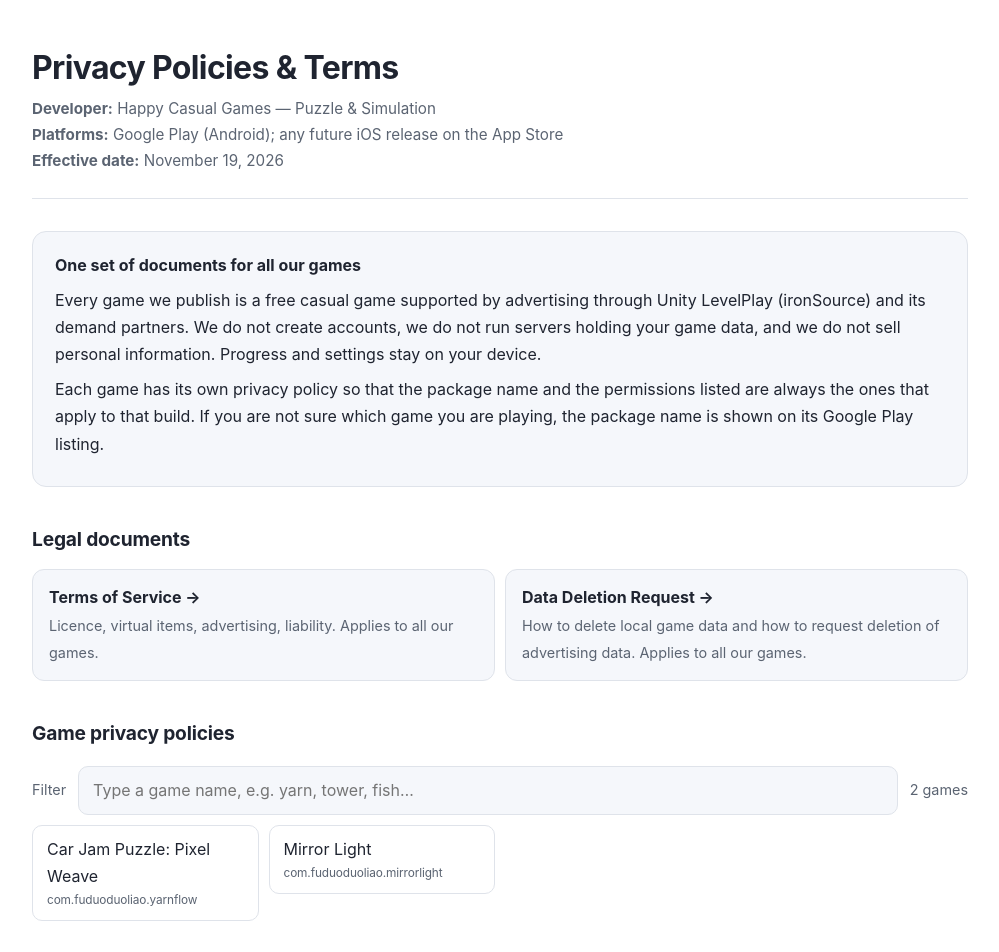
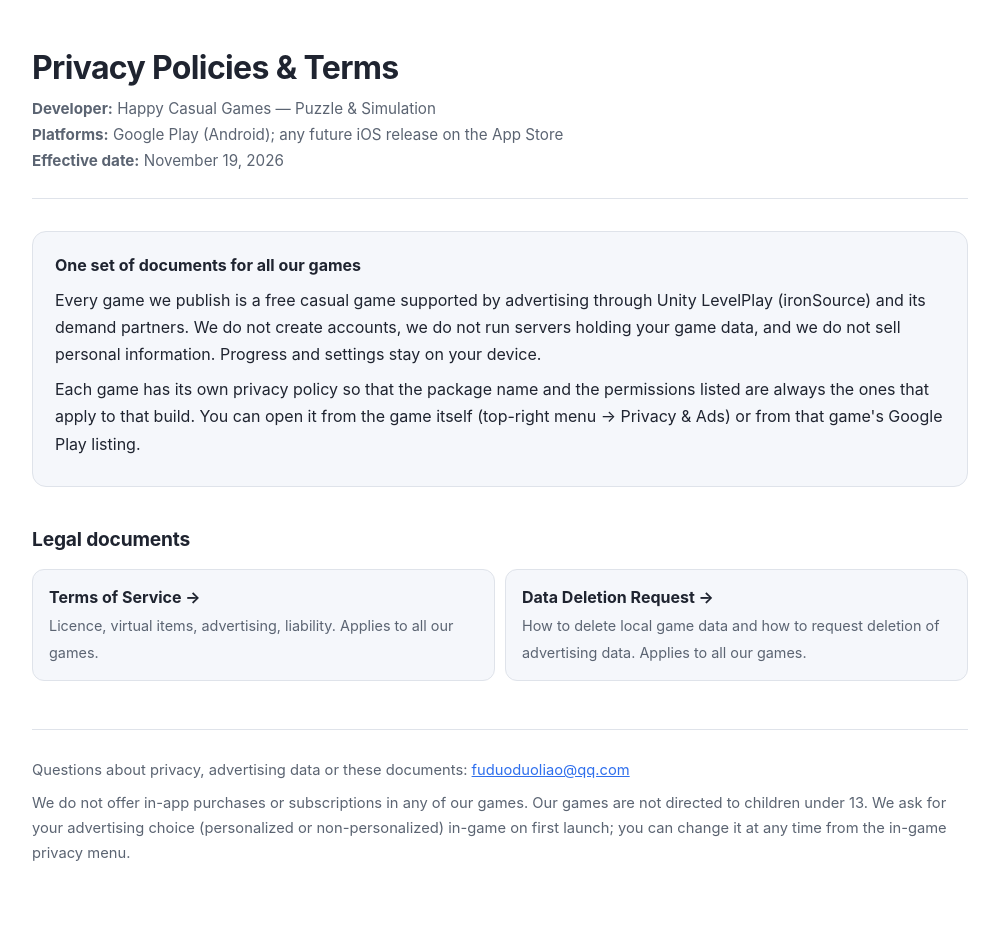
Before and after one commit to fuduoduoliao/gameprivacypolicies, a plain HTML site: page index.html in a window 1280 px wide. Shown: the top 952 px of the page, without its empty margins (140-1139 px from the left). Drawn offline with Linux system fonts and the light colour scheme.

Commit message:
Add files via upload

```diff
--- a/index.html
+++ b/index.html
@@ -24,16 +24,6 @@
   .doc:hover, .doc:focus-visible { border-color:var(--accent); transform:translateY(-1px); }
   .doc b { display:block; font-size:1rem; }
   .doc span { color:var(--muted); font-size:.9rem; }
-  .tools { display:flex; gap:12px; align-items:center; flex-wrap:wrap; margin:16px 0 6px; }
-  input[type="search"] { flex:1 1 260px; min-width:0; font:inherit; color:inherit; background:var(--soft); border:1px solid var(--line); border-radius:10px; padding:10px 14px; }
-  input[type="search"]:focus { outline:none; border-color:var(--accent); }
-  .count { color:var(--muted); font-size:.9rem; white-space:nowrap; }
-  ul.games { list-style:none; padding:0; margin:10px 0 0; display:grid; gap:10px; grid-template-columns:repeat(auto-fill,minmax(220px,1fr)); }
-  ul.games li { margin:0; }
-  ul.games a { display:block; text-decoration:none; color:inherit; border:1px solid var(--line); border-radius:10px; padding:10px 14px; }
-  ul.games a:hover, ul.games a:focus-visible { border-color:var(--accent); color:var(--accent); }
-  ul.games a small { display:block; color:var(--muted); font-size:.74rem; letter-spacing:-.01em; overflow-wrap:anywhere; }
-  .empty { display:none; color:var(--muted); padding:16px 0; }
   footer { margin-top:48px; padding-top:20px; border-top:1px solid var(--line); color:var(--muted); font-size:.92rem; }
   a { color:var(--accent); }
   @media (max-width: 620px) { main { padding-top:32px; } h1 { font-size:1.6rem; } }
@@ -53,7 +43,7 @@
 <div class="summary">
   <strong>One set of documents for all our games</strong>
   <p>Every game we publish is a free casual game supported by advertising through Unity LevelPlay (ironSource) and its demand partners. We do not create accounts, we do not run servers holding your game data, and we do not sell personal information. Progress and settings stay on your device.</p>
-  <p>Each game has its own privacy policy so that the package name and the permissions listed are always the ones that apply to that build. If you are not sure which game you are playing, the package name is shown on its Google Play listing.</p>
+  <p>Each game has its own privacy policy so that the package name and the permissions listed are always the ones that apply to that build. You can open it from the game itself (top-right menu &rarr; Privacy &amp; Ads) or from that game's Google Play listing.</p>
 </div>
 
 <h2>Legal documents</h2>
@@ -68,51 +58,11 @@
   </a>
 </div>
 
-<h2>Game privacy policies</h2>
-<div class="tools">
-  <label for="q" class="count">Filter</label>
-  <input id="q" type="search" placeholder="Type a game name, e.g. yarn, tower, fish&hellip;" autocomplete="off">
-  <span class="count" id="count">1 game</span>
-</div>
-
-<ul class="games" id="games">
-  <li><a href="YarnFlowprivacypolicy.html">Car Jam Puzzle: Pixel Weave<small>com.fuduoduoliao.yarnflow</small></a></li>
-  <li><a href="MirrorLightprivacypolicy.html">Mirror Light<small>com.fuduoduoliao.mirrorlight</small></a></li>
-</ul>
-
-<p class="empty" id="empty">No game matches that search. Please check the package name on the Google Play listing.</p>
-
 <footer>
   <p>Questions about privacy, advertising data or these documents: <a href="mailto:fuduoduoliao@qq.com">fuduoduoliao@qq.com</a></p>
   <p>We do not offer in-app purchases or subscriptions in any of our games. Our games are not directed to children under 13. We ask for your advertising choice (personalized or non-personalized) in-game on first launch; you can change it at any time from the in-game privacy menu.</p>
 </footer>
 </main>
 
-<script>
-  (function () {
-    var input = document.getElementById('q');
-    var items = Array.prototype.slice.call(document.querySelectorAll('#games li'));
-    var count = document.getElementById('count');
-    var empty = document.getElementById('empty');
-    var total = items.length;
-    count.textContent = total + (total === 1 ? ' game' : ' games');
-
-    function apply() {
-      var q = input.value.trim().toLowerCase();
-      var shown = 0;
-      items.forEach(function (li) {
-        var text = li.textContent.toLowerCase();
-        var hit = !q || text.indexOf(q) !== -1;
-        li.style.display = hit ? '' : 'none';
-        if (hit) shown++;
-      });
-      count.textContent = shown + ' of ' + total + (total === 1 ? ' game' : ' games');
-      empty.style.display = shown ? 'none' : 'block';
-    }
-
-    input.addEventListener('input', apply);
-    input.addEventListener('search', apply);
-  })();
-</script>
 </body>
 </html>
```
